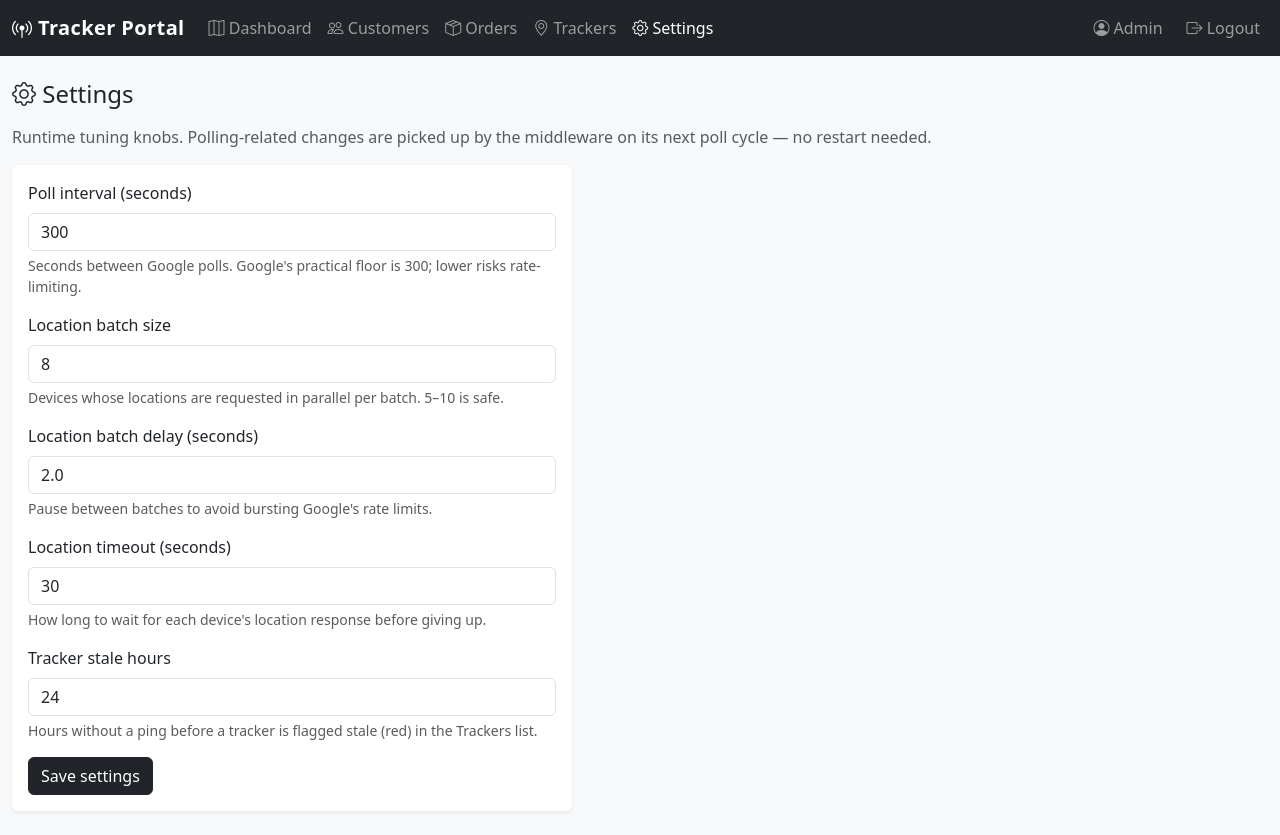
After one commit to MichaelKaethoven/KDG_IOT_INTEGR_SEM2, a Flask app: page /settings/ in a window 1280 px wide. The commit adds this page. Run offline with Flask 3, Linux system fonts and the light colour scheme; the visitor is signed in with stand-in values (Sample User, id 1); data that the repository does not hold is empty.

Commit message:
Added tuning nobs for settings

```diff
--- a/db/schema.sql
+++ b/db/schema.sql
@@ -89,3 +89,13 @@ create table if not exists tracker_notes (
 );
 create index if not exists tracker_notes_tracker_id_idx
     on tracker_notes(tracker_id, created_at desc);
+
+-- Runtime tuning knobs editable from the portal Settings page ----------------
+-- Key/value store read by the webapp (edit) and the middleware (each poll
+-- cycle). Missing keys fall back to env/hardcoded defaults in code, so this
+-- table can be empty on a fresh install.
+create table if not exists app_settings (
+    key        text        primary key,
+    value      text        not null,
+    updated_at timestamptz not null default now()
+);
--- a/docker-compose.yml
+++ b/docker-compose.yml
@@ -7,12 +7,18 @@ services:
       - ./libs/Auth:/app/libs/Auth
     environment:
       - POLL_INTERVAL=${POLL_INTERVAL:-300}
+      - LOCATION_BATCH_SIZE=${LOCATION_BATCH_SIZE:-8}
+      - LOCATION_BATCH_DELAY=${LOCATION_BATCH_DELAY:-2.0}
       - PORT=5500
       - MQTT_HOST=${MQTT_HOST}
       - MQTT_PORT=${MQTT_PORT:-8883}
       - MQTT_USER=${MQTT_USER}
       - MQTT_PASSWORD=${MQTT_PASSWORD}
       - MQTT_TOPIC=${MQTT_TOPIC:-findmy/devices}
+      # Read by the middleware to pick up live Settings-page changes from the
+      # app_settings table. Optional — falls back to the env defaults above.
+      - SUPABASE_URL=${SUPABASE_URL}
+      - SUPABASE_KEY=${SUPABASE_KEY}
 
   subscriber:
     build: .
--- a/webapp/app.py
+++ b/webapp/app.py
@@ -20,12 +20,14 @@ def create_app() -> Flask:
     from blueprints.customers import customers_bp
     from blueprints.orders import orders_bp
     from blueprints.trackers import trackers_bp
+    from blueprints.settings import settings_bp
 
     app.register_blueprint(auth_bp)
     app.register_blueprint(dashboard_bp)
     app.register_blueprint(customers_bp, url_prefix="/customers")
     app.register_blueprint(orders_bp, url_prefix="/orders")
     app.register_blueprint(trackers_bp, url_prefix="/trackers")
+    app.register_blueprint(settings_bp, url_prefix="/settings")
 
     return app
 
--- /dev/null
+++ b/webapp/blueprints/settings.py
@@ -0,0 +1,24 @@
+from flask import Blueprint, render_template, request, redirect, url_for, flash
+
+from blueprints.auth import admin_required
+from settings_store import SETTINGS_SPEC, get_settings, save_settings
+
+settings_bp = Blueprint("settings", __name__)
+
+
+@settings_bp.route("/", methods=["GET", "POST"])
+@admin_required
+def index():
+    if request.method == "POST":
+        errors = save_settings(request.form)
+        if errors:
+            # Re-render with the values the admin submitted so nothing is lost.
+            values = {s["key"]: request.form.get(s["key"], "") for s in SETTINGS_SPEC}
+            flash("Some settings were invalid — nothing was saved.", "danger")
+            return render_template("settings/form.html", spec=SETTINGS_SPEC,
+                                   values=values, errors=errors)
+        flash("Settings saved. Middleware changes apply on the next poll cycle.", "success")
+        return redirect(url_for("settings.index"))
+
+    return render_template("settings/form.html", spec=SETTINGS_SPEC,
+                           values=get_settings(), errors={})
--- /dev/null
+++ b/webapp/settings_store.py
@@ -0,0 +1,92 @@
+import os
+from datetime import datetime, timezone
+
+from db import get_db
+
+# Ordered spec for the Settings page. Each entry's effective default is read
+# from its env var (matching the value the services already start with), falling
+# back to the hardcoded default — so the page shows correct values even before
+# any setting has ever been saved.
+SETTINGS_SPEC = [
+    {"key": "poll_interval", "label": "Poll interval (seconds)",
+     "help": "Seconds between Google polls. Google's practical floor is 300; lower risks rate-limiting.",
+     "kind": int, "env": "POLL_INTERVAL", "default": 300, "min": 300, "max": 86400, "step": 1},
+    {"key": "location_batch_size", "label": "Location batch size",
+     "help": "Devices whose locations are requested in parallel per batch. 5–10 is safe.",
+     "kind": int, "env": "LOCATION_BATCH_SIZE", "default": 8, "min": 1, "max": 50, "step": 1},
+    {"key": "location_batch_delay", "label": "Location batch delay (seconds)",
+     "help": "Pause between batches to avoid bursting Google's rate limits.",
+     "kind": float, "env": "LOCATION_BATCH_DELAY", "default": 2.0, "min": 0.0, "max": 60.0, "step": 0.5},
+    {"key": "location_timeout", "label": "Location timeout (seconds)",
+     "help": "How long to wait for each device's location response before giving up.",
+     "kind": int, "env": "LOCATION_TIMEOUT", "default": 30, "min": 5, "max": 120, "step": 1},
+    {"key": "tracker_stale_hours", "label": "Tracker stale hours",
+     "help": "Hours without a ping before a tracker is flagged stale (red) in the Trackers list.",
+     "kind": int, "env": "TRACKER_STALE_HOURS", "default": 24, "min": 1, "max": 8760, "step": 1},
+]
+
+_SPEC_BY_KEY = {s["key"]: s for s in SETTINGS_SPEC}
+
+
+def _default(spec):
+    raw = os.environ.get(spec["env"]) if spec["env"] else None
+    if not raw:
+        return spec["default"]
+    try:
+        return spec["kind"](raw)
+    except (TypeError, ValueError):
+        return spec["default"]
+
+
+def _cast(spec, raw):
+    """Cast a stored/submitted string to the spec's type, returning None if it
+    is not a number or falls outside the allowed range."""
+    try:
+        value = spec["kind"](raw)
+    except (TypeError, ValueError):
+        return None
+    if value < spec["min"] or value > spec["max"]:
+        return None
+    return value
+
+
+def get_settings() -> dict:
+    """Effective value for every setting: the stored value when present and
+    valid, otherwise the env/hardcoded default. Never raises — on a DB error it
+    returns defaults so a page render can't be taken down by Supabase."""
+    values = {s["key"]: _default(s) for s in SETTINGS_SPEC}
+    try:
+        rows = get_db().table("app_settings").select("key, value").execute().data
+    except Exception:
+        return values
+    for row in rows or []:
+        spec = _SPEC_BY_KEY.get(row["key"])
+        if spec is None:
+            continue
+        cast = _cast(spec, row["value"])
+        if cast is not None:
+            values[row["key"]] = cast
+    return values
+
+
+def get_setting(key):
+    """Effective value for a single setting key."""
+    return get_settings()[key]
+
+
+def save_settings(form) -> dict:
+    """Validate and persist submitted form values. Returns {key: error message}
+    for any invalid field; an empty dict means everything validated and saved."""
+    errors = {}
+    to_write = []
+    now = datetime.now(timezone.utc).isoformat()
+    for spec in SETTINGS_SPEC:
+        value = _cast(spec, (form.get(spec["key"]) or "").strip())
+        if value is None:
+            errors[spec["key"]] = f"Must be a number between {spec['min']} and {spec['max']}."
+            continue
+        to_write.append({"key": spec["key"], "value": str(value), "updated_at": now})
+    if errors:
+        return errors
+    get_db().table("app_settings").upsert(to_write).execute()
+    return {}
--- a/webapp/templates/base.html
+++ b/webapp/templates/base.html
@@ -37,6 +37,12 @@
             <a class="nav-link {% if request.blueprint == 'trackers' %}active{% endif %}"
                href="{{ url_for('trackers.list_trackers') }}"><i class="bi bi-geo-alt"></i> Trackers</a>
           </li>
+          {% if session.role == 'admin' %}
+          <li class="nav-item">
+            <a class="nav-link {% if request.blueprint == 'settings' %}active{% endif %}"
+               href="{{ url_for('settings.index') }}"><i class="bi bi-gear"></i> Settings</a>
+          </li>
+          {% endif %}
         </ul>
         <ul class="navbar-nav align-items-center">
           <li class="nav-item">
--- /dev/null
+++ b/webapp/templates/settings/form.html
@@ -0,0 +1,34 @@
+{% extends "base.html" %}
+{% block title %}Settings{% endblock %}
+{% block content %}
+<div class="d-flex justify-content-between align-items-center mb-3">
+  <h4 class="mb-0"><i class="bi bi-gear"></i> Settings</h4>
+</div>
+
+<p class="text-muted">
+  Runtime tuning knobs. Polling-related changes are picked up by the middleware on its
+  next poll cycle — no restart needed.
+</p>
+
+<div class="card shadow-sm" style="max-width:560px">
+  <div class="card-body">
+    <form method="post">
+      <input type="hidden" name="csrf_token" value="{{ csrf_token() }}">
+      {% for s in spec %}
+      <div class="mb-3">
+        <label class="form-label" for="{{ s.key }}">{{ s.label }}</label>
+        <input type="number" id="{{ s.key }}" name="{{ s.key }}"
+               class="form-control{% if errors.get(s.key) %} is-invalid{% endif %}"
+               value="{{ values[s.key] }}"
+               min="{{ s.min }}" max="{{ s.max }}" step="{{ s.step }}" required>
+        {% if errors.get(s.key) %}
+          <div class="invalid-feedback">{{ errors[s.key] }}</div>
+        {% endif %}
+        <div class="form-text">{{ s.help }}</div>
+      </div>
+      {% endfor %}
+      <button type="submit" class="btn btn-dark">Save settings</button>
+    </form>
+  </div>
+</div>
+{% endblock %}
```
Also changed, not shown: DEPLOYMENT.md (+30 -4 lines), runtime/location_fetcher.py (+32 -12 lines), runtime/middleware.py (+16 -3 lines), runtime/settings.py (added, +75 -0 lines), webapp/blueprints/trackers.py (+5 -6 lines), README.md, db/migrations/004_add_app_settings.sql (added), 2 other files.
